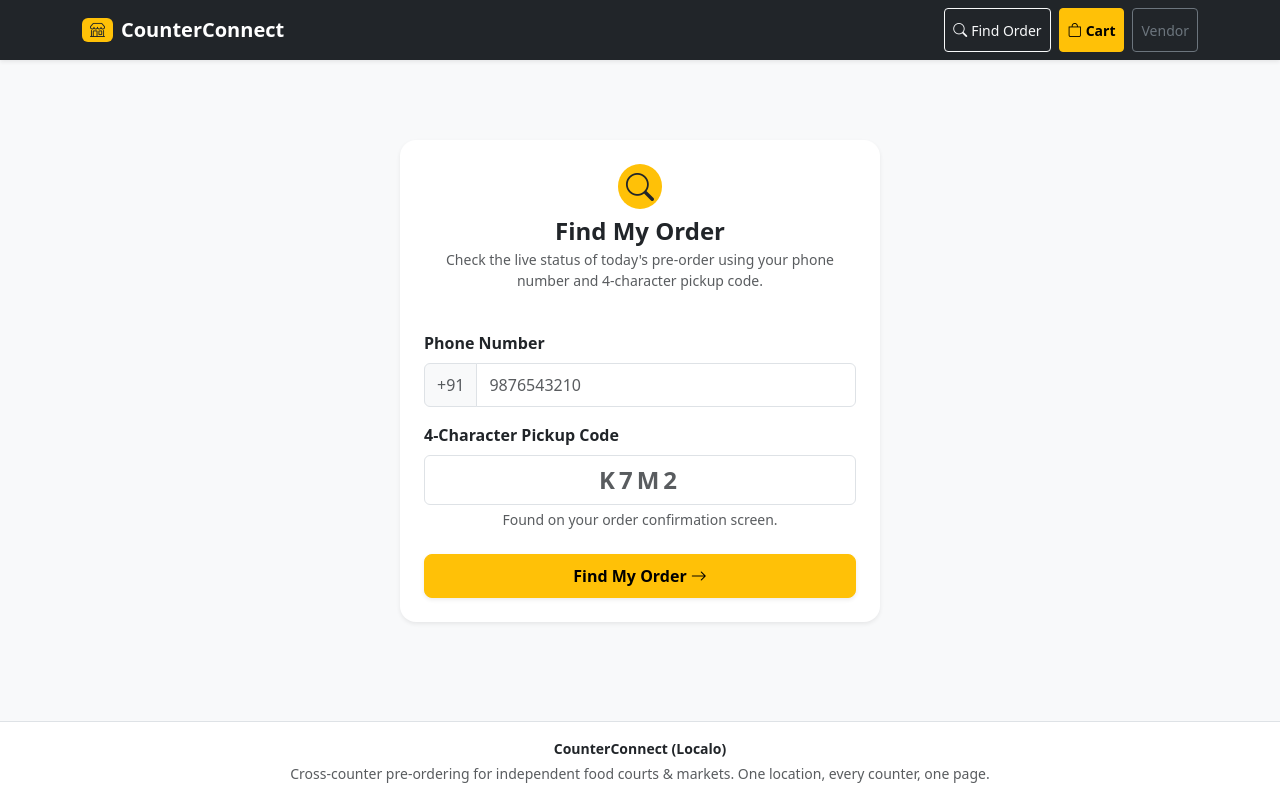
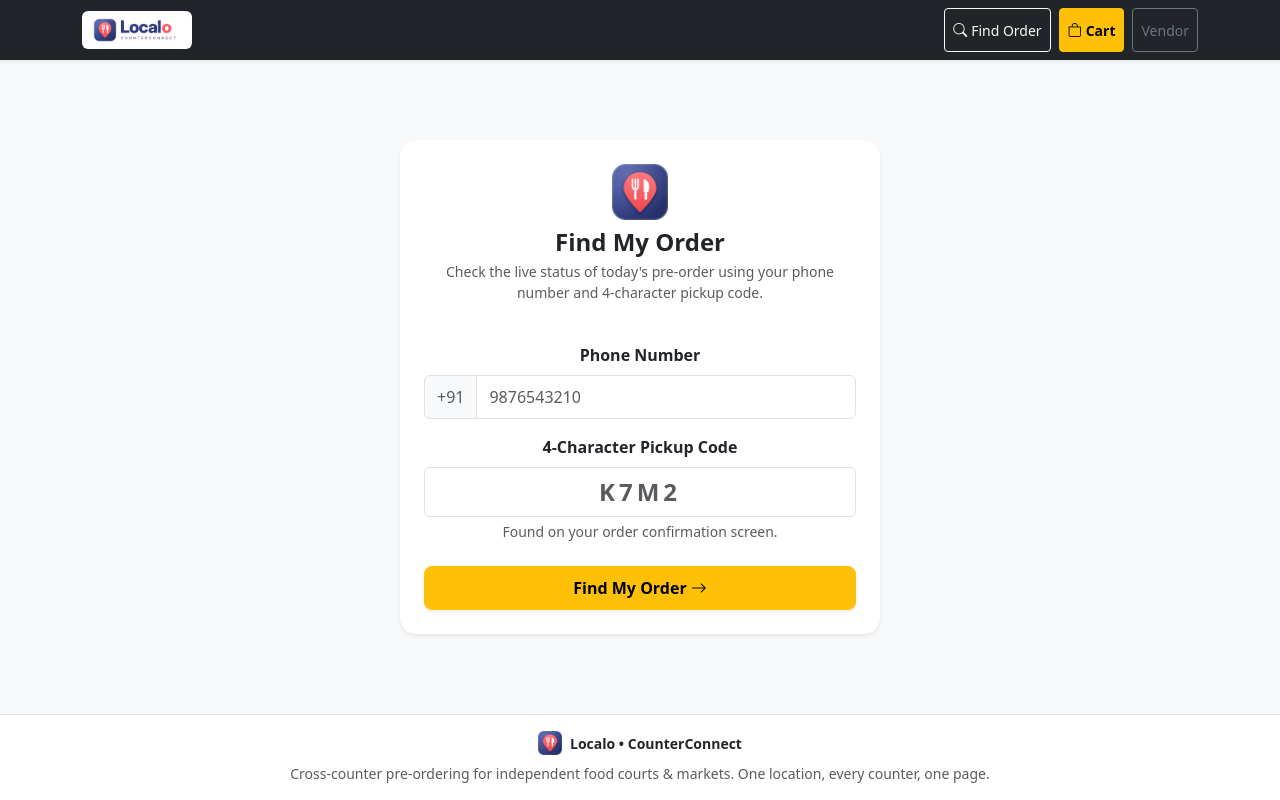
Before and after one commit to kafikhan-altt/Counter-Connect, a Django app: page /find-order/ in a window 1280 px wide. Run offline with Django 5.2, Linux system fonts and the light colour scheme.

Commit message:
some html work, added logo

```diff
--- a/templates/base.html
+++ b/templates/base.html
@@ -1,22 +1,25 @@
+{% load static %}
 <!DOCTYPE html>
 <html lang="en">
 <head>
     <meta charset="UTF-8">
     <meta name="viewport" content="width=device-width, initial-scale=1.0, maximum-scale=1.0">
-    <title>{% block title %}CounterConnect — Food Court Pre-Ordering{% endblock %}</title>
+    <title>{% block title %}Localo (CounterConnect) — Food Court Pre-Ordering{% endblock %}</title>
+    <!-- Favicon -->
+    <link rel="icon" type="image/png" href="{% static 'images/logo_icon.png' %}">
+    <link rel="apple-touch-icon" href="{% static 'images/logo_icon.png' %}">
     <!-- Bootstrap 5 CSS -->
     <link href="https://cdn.jsdelivr.net/npm/bootstrap@5.3.3/dist/css/bootstrap.min.css" rel="stylesheet">
     <link rel="stylesheet" href="https://cdn.jsdelivr.net/npm/bootstrap-icons@1.11.3/font/bootstrap-icons.min.css">
-    <link rel="stylesheet" href="/static/css/style.css">
+    <link rel="stylesheet" href="{% static 'css/style.css' %}">
     {% block extra_head %}{% endblock %}
 </head>
 <body class="bg-light d-flex flex-column min-vh-100">
     <!-- Navbar -->
     <nav class="navbar navbar-expand-lg navbar-dark bg-dark sticky-top shadow-sm py-2">
         <div class="container">
-            <a class="navbar-brand fw-bold d-flex align-items-center gap-2" href="/">
-                <span class="badge bg-warning text-dark px-2 py-1"><i class="bi bi-shop"></i></span>
-                <span>CounterConnect</span>
+            <a class="navbar-brand d-flex align-items-center gap-2 py-0" href="/">
+                <img src="{% static 'images/logo_full.png' %}" alt="Localo CounterConnect" class="navbar-brand-img bg-white px-2 py-1 rounded-2" style="height: 38px; width: auto; object-fit: contain;">
             </a>
             <div class="d-flex align-items-center gap-2">
                 <a href="/find-order/" class="btn btn-outline-light btn-sm">
@@ -63,7 +66,10 @@
     <!-- Footer -->
     <footer class="bg-white border-top py-3 mt-auto text-center text-muted small">
         <div class="container">
-            <p class="mb-1 fw-semibold text-dark">CounterConnect (Localo)</p>
+            <div class="d-flex justify-content-center align-items-center gap-2 mb-2">
+                <img src="{% static 'images/logo_icon.png' %}" alt="Localo Icon" style="height: 24px; width: 24px; object-fit: contain;">
+                <span class="fw-bold text-dark">Localo • CounterConnect</span>
+            </div>
             <p class="mb-0">Cross-counter pre-ordering for independent food courts & markets. One location, every counter, one page.</p>
         </div>
     </footer>
--- a/templates/catalog/home.html
+++ b/templates/catalog/home.html
@@ -1,9 +1,13 @@
 {% extends 'base.html' %}
+{% load static %}
 
-{% block title %}CounterConnect — Food Court Pre-Ordering{% endblock %}
+{% block title %}Localo (CounterConnect) — Food Court Pre-Ordering{% endblock %}
 
 {% block content %}
 <div class="py-4 text-center">
+    <div class="mb-3">
+        <img src="{% static 'images/logo_icon.png' %}" alt="Localo" style="height: 68px; width: 68px; object-fit: contain;">
+    </div>
     <div class="badge bg-warning text-dark mb-2 px-3 py-2 fs-6 fw-bold">One Location • Every Counter • One Page</div>
     <h1 class="display-6 fw-bold text-dark mb-2">Order from multiple food counters in one go</h1>
     <p class="text-muted lead fs-6 mx-auto mb-4" style="max-width: 580px;">
--- a/templates/orders/find_order.html
+++ b/templates/orders/find_order.html
@@ -1,14 +1,13 @@
 {% extends 'base.html' %}
+{% load static %}
 
-{% block title %}Find My Pre-Order — CounterConnect{% endblock %}
+{% block title %}Find My Pre-Order — Localo (CounterConnect){% endblock %}
 
 {% block content %}
 <div class="py-5" style="max-width: 480px; margin: 0 auto;">
-    <div class="card border-0 shadow-sm rounded-4 p-4 bg-white">
-        <div class="text-center mb-4">
-            <span class="badge bg-warning text-dark p-2 rounded-circle mb-2">
-                <i class="bi bi-search fs-3"></i>
-            </span>
+    <div class="card border-0 shadow-sm rounded-4 p-4 bg-white text-center">
+        <div class="mb-4">
+            <img src="{% static 'images/logo_icon.png' %}" alt="Localo" class="mb-2" style="height: 56px; width: 56px; object-fit: contain;">
             <h4 class="fw-bold text-dark mb-1">Find My Order</h4>
             <p class="text-muted small">
                 Check the live status of today's pre-order using your phone number and 4-character pickup code.
```
Also changed, not shown: db.sqlite3, static/images/logo_full.png (added), static/images/logo_icon.png (added), 1 other file.
